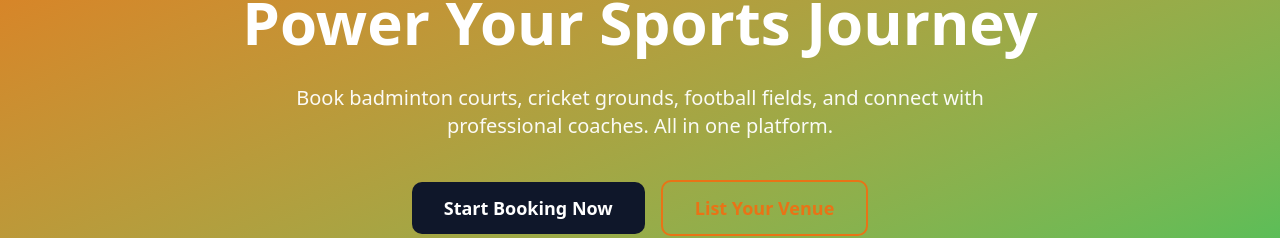
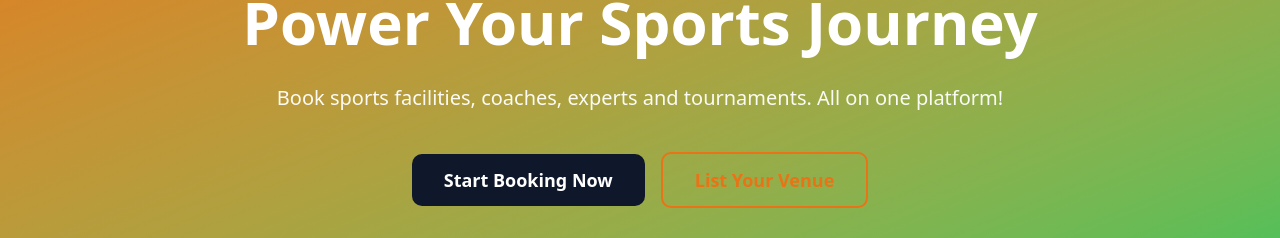
Before and after one commit to Jatin-1111/PowerMySport, a Next.js app in the folder client/: page / in a window 1280 px wide. Shown: the part 248-486 px from the top of the page. Built offline with nearby package versions, Linux system fonts and the light colour scheme; no server answers.

Commit message:
feat(marketing): update homepage description for clarity and engagement

```diff
--- a/client/src/app/(marketing)/page.tsx
+++ b/client/src/app/(marketing)/page.tsx
@@ -163,7 +163,7 @@ export default function HomePage() {
         variant="home"
         title="Power Your Sports Journey"
         subtitle="India's Premier Sports Booking Platform"
-        description="Book badminton courts, cricket grounds, football fields, and connect with professional coaches. All in one platform."
+        description="Book sports facilities, coaches, experts and tournaments. All on one platform!"
         primaryCTA={{
           label: user ? "Go to Dashboard" : "Start Booking Now",
           href: getDashboardLink(),
```
